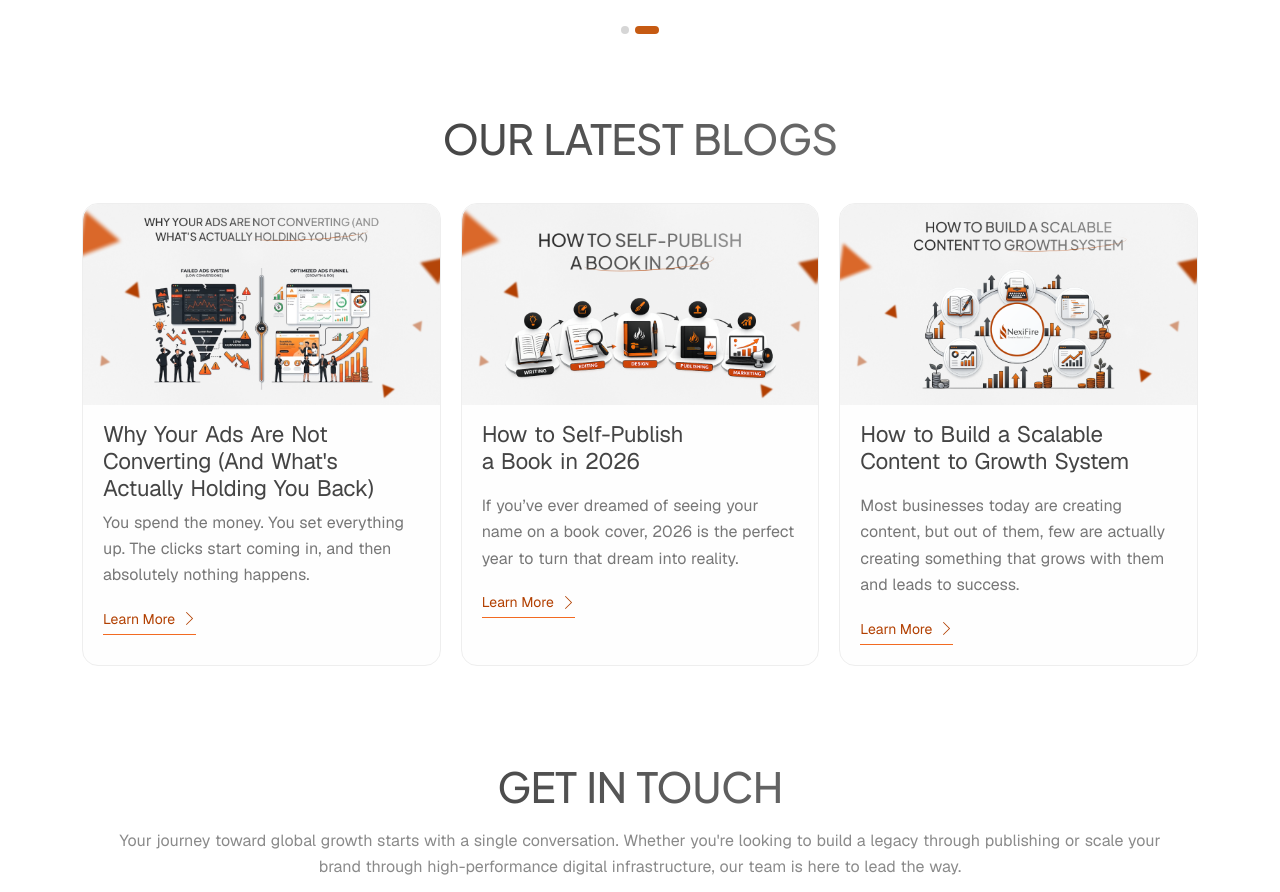
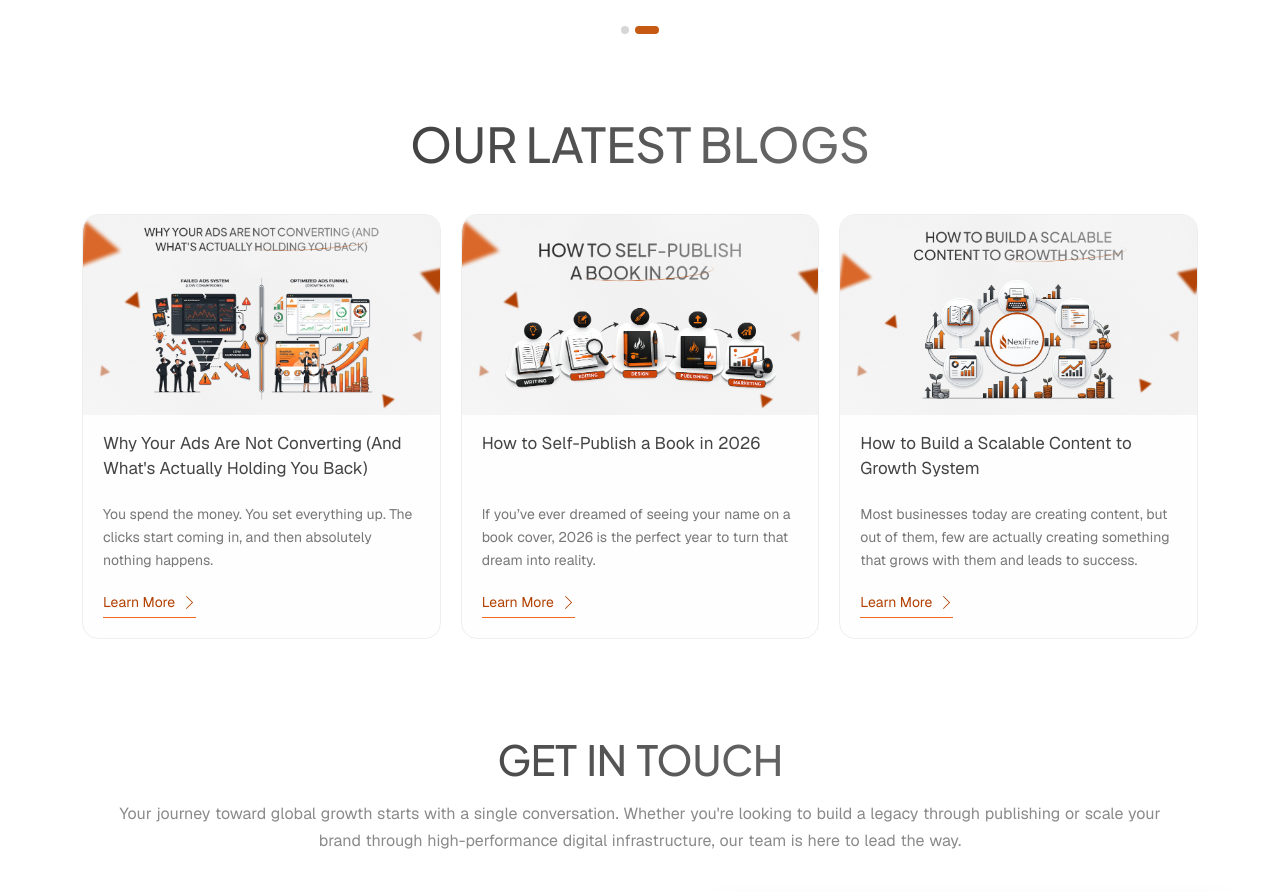
Before and after one commit to BemBexLab/nexifire, a Next.js app: page / in a window 1280 px wide. Shown: the part 3907-4799 px from the top of the page. Built offline with nearby package versions, Linux system fonts and the light colour scheme.

Commit message:
Updated UI patches

```diff
--- a/components/LatestBlogs.tsx
+++ b/components/LatestBlogs.tsx
@@ -15,7 +15,7 @@ const LatestBlogs = () => {
       <section className="flex w-full items-center justify-center bg-white pb-12 sm:pb-16 lg:pb-20">
         <div className="mx-auto flex w-full max-w-[1180px] flex-col px-4 sm:px-6 lg:px-8">
           <m.h2
-            className="bg-gradient-to-r from-[#282828] to-[#8C8C8C] bg-clip-text pb-8 text-center font-jakarta text-3xl font-medium uppercase leading-tight text-transparent sm:pb-10 sm:text-4xl lg:text-5xl"
+            className="break-normal! bg-gradient-to-r from-[#282828] to-[#8C8C8C] bg-clip-text pb-8 text-center font-jakarta text-3xl! font-medium uppercase leading-tight! tracking-normal! text-transparent [text-wrap:wrap]! [word-spacing:normal]! sm:pb-10 sm:text-4xl! lg:text-5xl!"
             initial={{ opacity: 0, y: 20, filter: "blur(8px)" }}
             whileInView={{ opacity: 1, y: 0, filter: "blur(0px)" }}
             viewport={{ once: true, amount: 0.6 }}
@@ -51,11 +51,11 @@ const LatestBlogs = () => {
                 </div>
 
                 <div className="px-4 pb-5 pt-4 sm:px-5">
-                  <h3 className="min-h-[56px] text-[16px] font-normal leading-[1.45] text-[#444444] sm:min-h-[64px] sm:text-[17px]">
+                  <h3 className="min-h-[56px] break-normal! text-[16px]! font-normal leading-[1.45]! tracking-normal! text-[#444444] [text-wrap:wrap]! [word-spacing:normal]! sm:min-h-[64px] sm:text-[17px]!">
                     {blog.title}
                   </h3>
 
-                  <p className="mt-2 text-[14px] leading-[1.65] text-[#777777]">
+                  <p className="mt-2 break-normal! text-[14px]! leading-[1.65]! tracking-normal! text-[#777777] [word-spacing:normal]!">
                     {blog.description}
                   </p>
 
```
